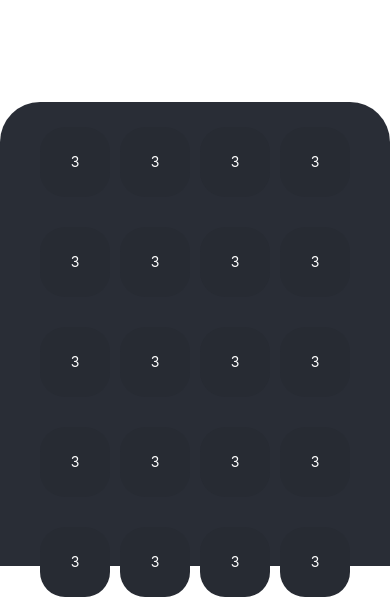
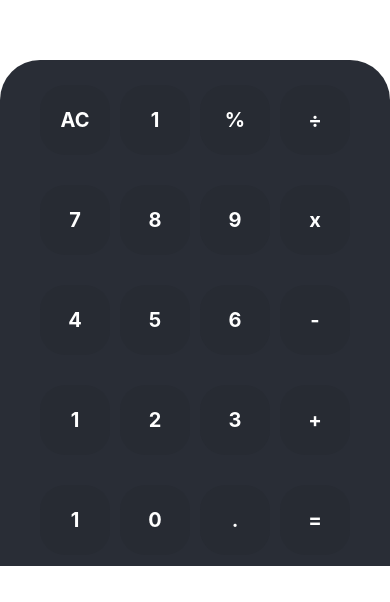
Before and after one commit to emanuelleaviana/calculator-app, a React Native app: screen / in a window 390 px wide. Shown: the part 278-880 px from the top of the page. After the commit the page ends 844 px from the top, so only its background shows below. Built offline with nearby package versions, Linux system fonts and the light colour scheme.

Commit message:
caracteresTeclado

```diff
--- a/Components/Botao.js
+++ b/Components/Botao.js
@@ -3,7 +3,7 @@ import { StyleSheet, Text, View } from 'react-native';
 export default function Botao(props) {
     return (
         <View style={styles.estilo}>
-            <Text style={styles.texto}>3</Text>
+            <Text style={styles.texto}>{props.number}</Text>
         </View>
     );
 }
@@ -20,5 +20,7 @@ const styles = StyleSheet.create({
     texto:{
         textAlign:'center',
         color:'white',
+        fontWeight:'bold',
+        fontSize:20,
     }
 })
--- a/Components/Teclado.js
+++ b/Components/Teclado.js
@@ -5,36 +5,38 @@ export default function Teclado() {
     return (
         <View style={styles.teclado}>
         <View style={styles.grade}>
-            <Botao />
-            <Botao />
-            <Botao />
-            <Botao />
+            <Botao number='AC'/>
+            <Botao number='1'/>
+            <Botao number='%'/>
+            <Botao number='÷'/>
         </View>
 
         <View style={styles.grade}>
-            <Botao />
-            <Botao />
-            <Botao />
-            <Botao />
+            <Botao number='7'/>
+            <Botao number='8'/>
+            <Botao number='9'/>
+            <Botao number='x'/>
         </View>
 
         <View style={styles.grade}>
-            <Botao />
-            <Botao />
-            <Botao />
-            <Botao />
+            <Botao number='4'/>
+            <Botao number='5'/>
+            <Botao number='6'/>
+            <Botao number='-'/>
         </View>
 
-        <View style={styles.grade}><Botao />
-            <Botao />
-            <Botao />
-            <Botao />
+        <View style={styles.grade}>
+            <Botao number='1'/>
+            <Botao number='2'/>
+            <Botao number='3'/>
+            <Botao number='+'/>
         </View>
 
-        <View style={styles.grade}><Botao />
-            <Botao />
-            <Botao />
-            <Botao />
+        <View style={styles.grade}>
+            <Botao number='1'/>
+            <Botao number='0'/>
+            <Botao number='.'/>
+            <Botao number='='/>
         </View>
 
         </View>
@@ -44,7 +46,7 @@ export default function Teclado() {
 const styles = StyleSheet.create({
 
     teclado: {
-        flex:0.55,
+        flex:0.60,
         alignItems:'center',
         alignContent:'flex-end',
         backgroundColor:'#292d36',
```
